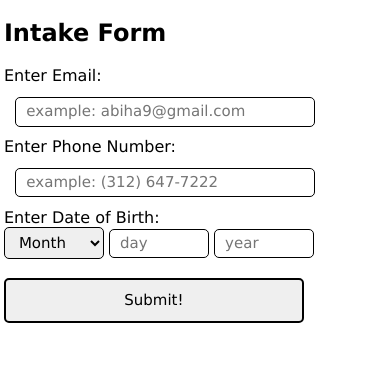
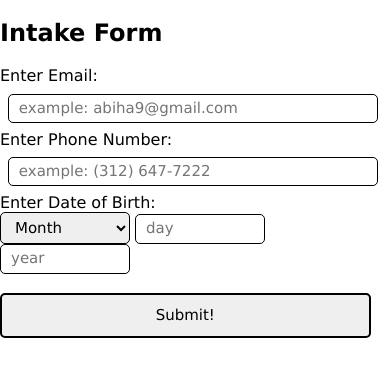
Before and after one commit to Abiha-Hussain-ITMD-362/lab-2, a plain HTML site: page index.html in a window 390 px wide. Drawn offline with Linux system fonts and the light colour scheme.

Commit message:
Update style.css

```diff
--- a/css/style.css
+++ b/css/style.css
@@ -35,24 +35,19 @@
 
 body {
   font-family: verdana;
-  margin: 5%;
 }
 
 @media screen and (max-width: 510px) {
   .entryinput {
-    width: 300px;
+    margin: 2%;
   }
 
   #button {
-    width: 300px;
+    width: 95%;
   }
 
   .dob {
-    width: 100px;
-  }
-
-  body {
-    margin: 1%;
+    width: 33.3%;
   }
 
 }
```
